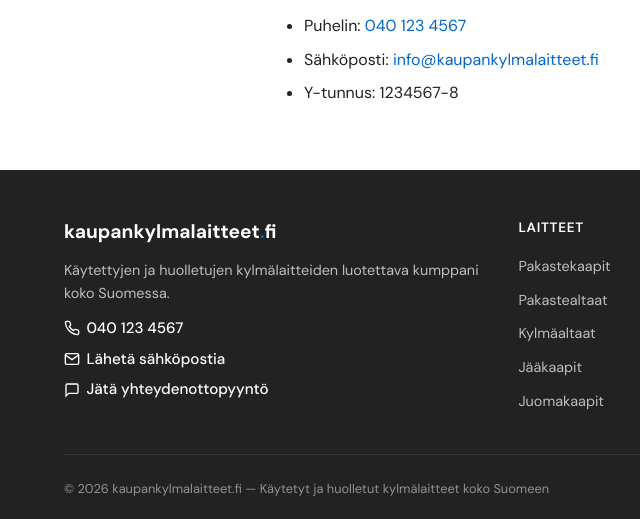
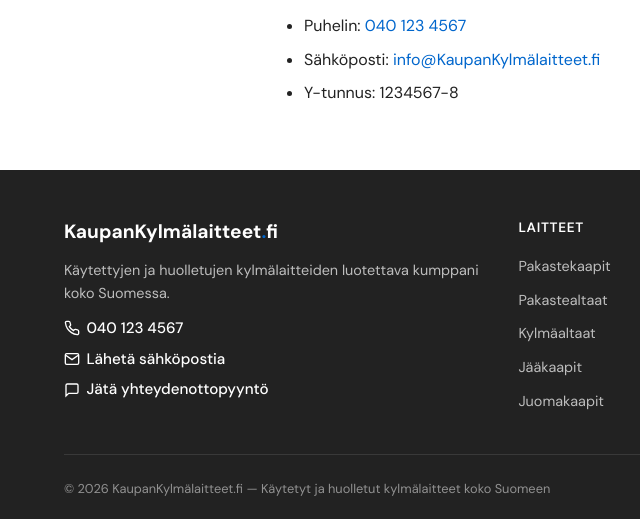
Before and after one commit to midammer116/kylmalaitteet-demo, a plain HTML site: page tietoa-meista.html in a window 1280 px wide. Shown: the part 878-1397 px from the top of the page, 0-640 px from the left. Drawn offline with Linux system fonts and the light colour scheme.

Commit message:
Add files via upload

```diff
--- a/tietoa-meista.html
+++ b/tietoa-meista.html
@@ -3,7 +3,7 @@
 <head>
   <meta charset="UTF-8">
   <meta name="viewport" content="width=device-width, initial-scale=1.0">
-  <title>Tietoa meistä | kaupankylmalaitteet.fi</title>
+  <title>Tietoa meistä | KaupanKylmälaitteet.fi</title>
   <meta name="description" content="Suomalainen perheyritys, joka on erikoistunut käytettyjen ja huolletujen kylmälaitteiden myyntiin yli 15 vuoden ajan.">
   <link href="https://fonts.googleapis.com/css2?family=DM+Sans:opsz,wght@9..40,400..700&display=swap" rel="stylesheet">
   <link rel="stylesheet" href="styles.css">
@@ -25,7 +25,7 @@
       <span class="phone-label">Puhelin: </span>040 123 4567
     </a>
     <span class="sep">|</span>
-    <a href="mailto:info@kaupankylmalaitteet.fi">
+    <a href="mailto:info@KaupanKylmälaitteet.fi">
       <svg viewBox="0 0 24 24" fill="none" stroke="currentColor" stroke-width="2"><path d="M4 4h16c1.1 0 2 .9 2 2v12c0 1.1-.9 2-2 2H4c-1.1 0-2-.9-2-2V6c0-1.1.9-2 2-2z"/><polyline points="22,6 12,13 2,6"/></svg>
       Lähetä sähköpostia
     </a>
@@ -40,7 +40,7 @@
   <!-- Header / Navigation -->
   <header class="site-header">
     <div class="header-inner">
-      <a href="index.html" class="logo">kaupankylmalaitteet<span class="dot">.</span>fi</a>
+      <a href="index.html" class="logo">KaupanKylmälaitteet<span class="dot">.</span>fi</a>
       <button class="nav-toggle" aria-label="Valikko" aria-expanded="false">☰</button>
       <nav class="main-nav">
         <ul>
@@ -86,7 +86,7 @@
 <p>Otetaan vastaan puheluita ja sähköposteja. Autamme mielellämme löytämään oikean laitteen tai vastamaan kysymyksiin.</p>
 <ul>
   <li>Puhelin: <a href="tel:+358401234567" style="color:var(--accent);">040 123 4567</a></li>
-  <li>Sähköposti: <a href="mailto:info@kaupankylmalaitteet.fi" style="color:var(--accent);">info@kaupankylmalaitteet.fi</a></li>
+  <li>Sähköposti: <a href="mailto:info@KaupanKylmälaitteet.fi" style="color:var(--accent);">info@KaupanKylmälaitteet.fi</a></li>
   <li>Y-tunnus: 1234567-8</li>
 </ul>
     </div>
@@ -97,14 +97,14 @@
     <div class="container">
       <div class="footer-grid">
         <div class="footer-col footer-contact">
-          <span class="footer-logo">kaupankylmalaitteet<span class="dot">.</span>fi</span>
+          <span class="footer-logo">KaupanKylmälaitteet<span class="dot">.</span>fi</span>
           <p>Käytettyjen ja huolletujen kylmälaitteiden luotettava kumppani koko Suomessa.</p>
           <a href="tel:+358401234567" style="margin-top:0.75rem;">
             <svg width="16" height="16" viewBox="0 0 24 24" fill="none" stroke="currentColor" stroke-width="2"><path d="M22 16.92v3a2 2 0 0 1-2.18 2 19.79 19.79 0 0 1-8.63-3.07 19.5 19.5 0 0 1-6-6 19.79 19.79 0 0 1-3.07-8.67A2 2 0 0 1 4.11 2h3a2 2 0 0 1 2 1.72c.13.96.37 1.9.72 2.81a2 2 0 0 1-.45 2.11L8.09 9.91a16 16 0 0 0 6 6l1.27-1.27a2 2 0 0 1 2.11-.45c.91.35 1.85.59 2.81.72A2 2 0 0 1 22 16.92z"/></svg>
             040 123 4567
           </a>
           <br>
-          <a href="mailto:info@kaupankylmalaitteet.fi">
+          <a href="mailto:info@KaupanKylmälaitteet.fi">
             <svg width="16" height="16" viewBox="0 0 24 24" fill="none" stroke="currentColor" stroke-width="2"><path d="M4 4h16c1.1 0 2 .9 2 2v12c0 1.1-.9 2-2 2H4c-1.1 0-2-.9-2-2V6c0-1.1.9-2 2-2z"/><polyline points="22,6 12,13 2,6"/></svg>
             Lähetä sähköpostia
           </a>
@@ -141,7 +141,7 @@
         </div>
       </div>
       <div class="footer-bottom">
-        <span>© 2026 kaupankylmalaitteet.fi — Käytetyt ja huolletut kylmälaitteet koko Suomeen</span>
+        <span>© 2026 KaupanKylmälaitteet.fi — Käytetyt ja huolletut kylmälaitteet koko Suomeen</span>
       </div>
     </div>
   </footer>
```
Also changed, not shown: index.html (+6 -6 lines), kaytetyt-jaakaapit.html (+6 -6 lines), kaytetyt-juomakaapit.html (+6 -6 lines), kaytetyt-kylma-altaat.html (+6 -6 lines), kaytetyt-pakastealtaat.html (+6 -6 lines), kaytetyt-pakastekaapit.html (+6 -6 lines), kylmalaitehuolto.html (+6 -6 lines), kylmalaitteiden-kierratys.html (+6 -6 lines), laitteiden-nouto-ja-kuljetus.html (+6 -6 lines), tietoa-laitteista.html (+6 -6 lines).
